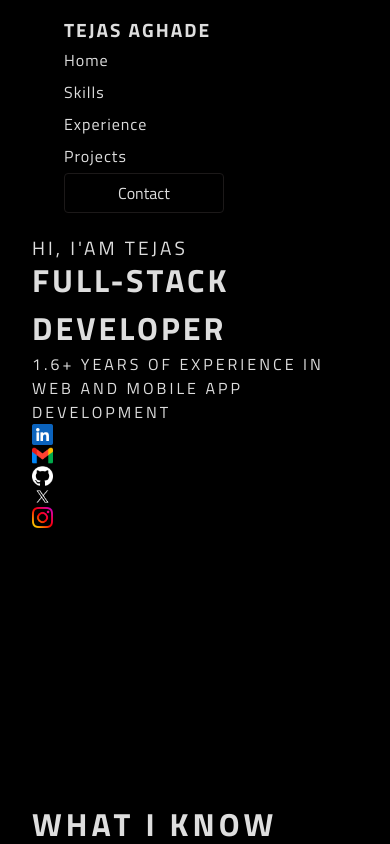
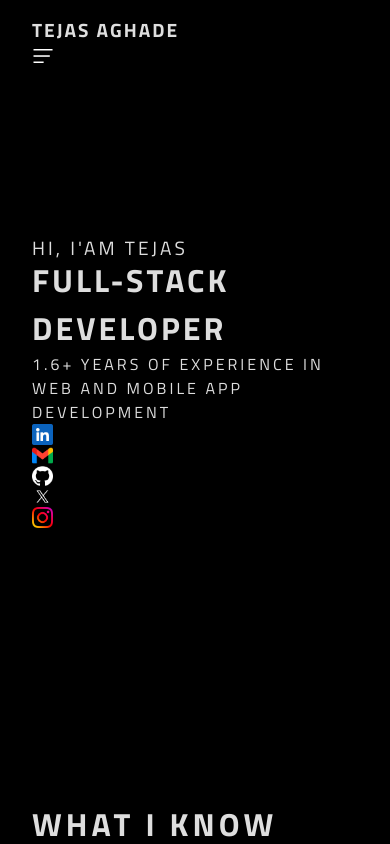
Before and after one commit to TejasAghade/portfolio, a React (Vite) app: page / in a window 390 px wide. Shown: the top 844 px of the page. Built offline with nearby package versions, Linux system fonts and the light colour scheme.

Commit message:
hamburger icon

```diff
--- a/src/app/components/Navbar.tsx
+++ b/src/app/components/Navbar.tsx
@@ -1,4 +1,6 @@
 import './css/navbar.css'
+
+import burger from '../../assets/icons/hamburger.png';
 
 export default function Navbar() {
     return (
@@ -18,6 +20,11 @@ export default function Navbar() {
                 <div className="personal">
                     <button className='button'>Contact</button>
                 </div>
+                <div className="hamburger">
+                    <div className="burger">
+                        <img src={burger} alt="icon" />
+                    </div>
+                </div>
             </nav>
         </>
     )
--- a/src/app/components/css/navbar.css
+++ b/src/app/components/css/navbar.css
@@ -7,7 +7,9 @@
     background-color: rgb(0, 0, 0);
     height: 4rem;
 }
-
+.navbar .hamburger, .navbar .hamburger img{
+    display: none;
+}
 .navbar .icon .image {
     border: 2px solid white;
     border-radius: 50%;
@@ -59,3 +61,45 @@
     letter-spacing: 1px;
     transition: 1s;
 }
+
+
+
+@media (min-width: 1281px) {
+
+}
+
+@media (min-width: 1025px) and (max-width: 1280px) {
+}
+
+@media (min-width: 768px) and (max-width: 1024px) {
+
+}
+
+@media (min-width: 768px) and (max-width: 1024px) and (orientation: landscape) {
+}
+
+@media (min-width: 481px) and (max-width: 767px) {
+}
+
+@media (min-width: 320px) and (max-width: 480px){
+    .navbar{
+        padding: 1rem 2rem;
+    }
+
+    .navbar .hamburger{
+        display: block;
+    }
+
+    .navbar .hamburger img{
+        display: block;
+        filter: invert(1);
+        width: 1.4rem;
+    }
+
+    .navlinks{
+        display: none;
+    }
+    .personal{
+        display: none;
+    }
+}
```
Also changed, not shown: src/assets/icons/hamburger.png (added).
